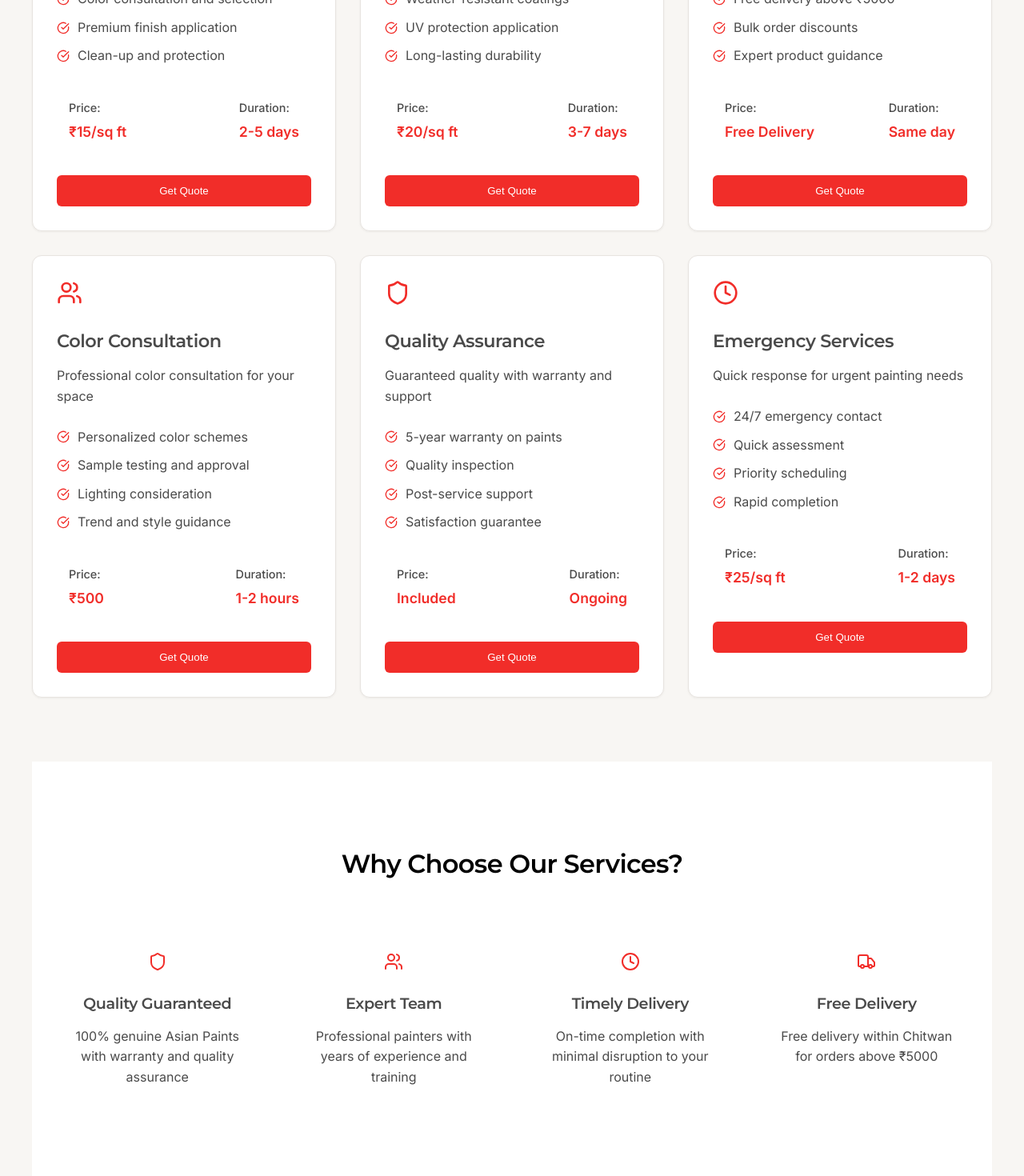
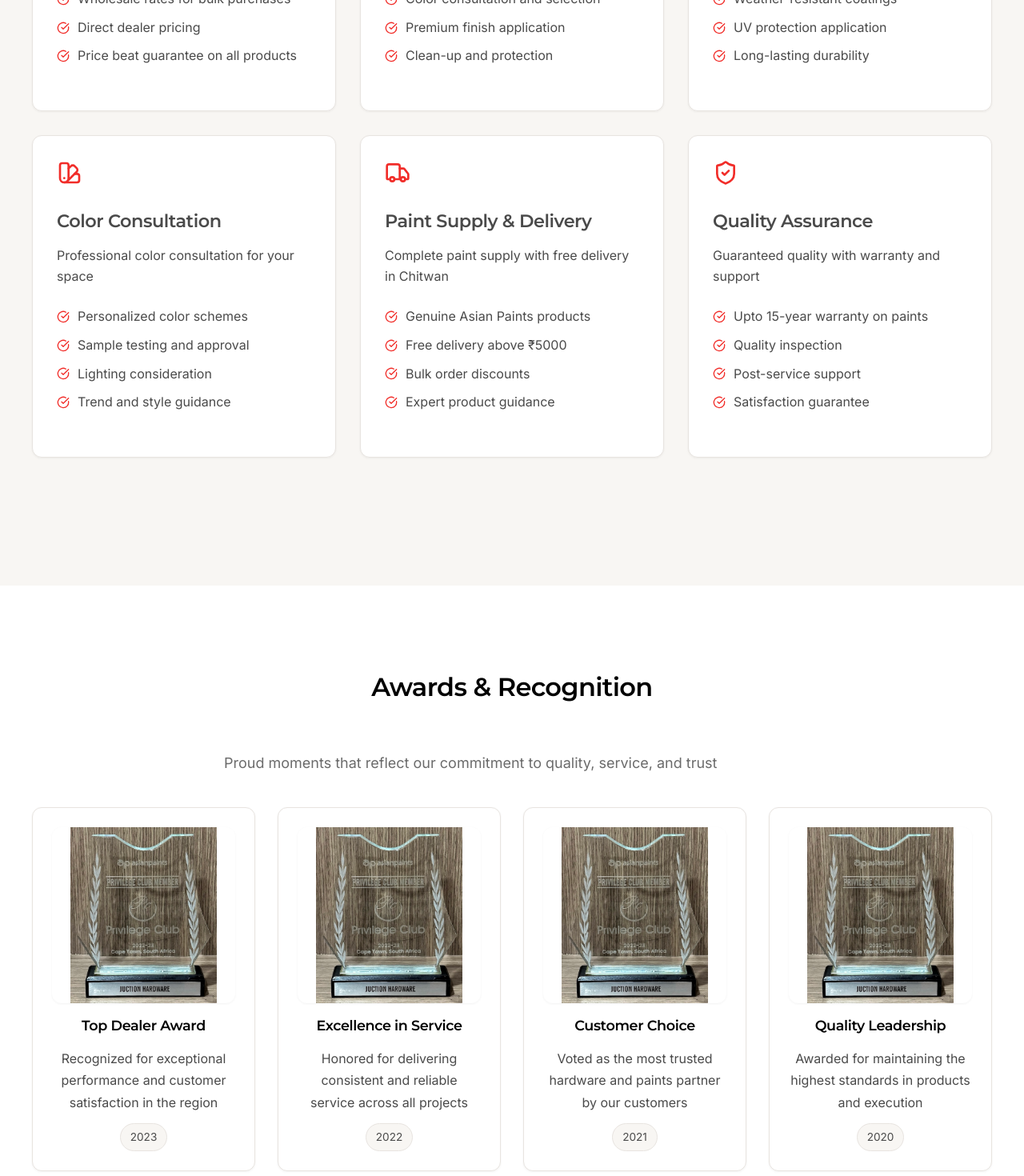
Before and after one commit to joneshshrestha/juction-hardware, a React (Create React App) app: page /services in a window 1280 px wide. Shown: the part 640-2110 px from the top of the page at 80% size. Built offline with nearby package versions, Linux system fonts and the light colour scheme.

Commit message:
update awards section

```diff
--- a/src/components/Footer.js
+++ b/src/components/Footer.js
@@ -54,20 +54,30 @@ const Footer = () => {
               </div>
             </div>
             <p className="footer-description">
-              Your trusted partner for premium Asian Paints in Chitwan, Nepal.
-              Quality products, expert consultation, and professional services.
+              Your trusted partner for premium Asian Paints in Chitwan, Nepal. Quality products,
+              expert consultation, and professional services.
             </p>
             <div className="social-links">
-              <a href="#" className="social-link">
+              <a href="https://www.facebook.com/juctionhardware" className="social-link" target="_blank">
                 <Facebook size={20} />
               </a>
-              <a href="#" className="social-link">
+              <a href="https://www.instagram.com/juctionhardware" className="social-link" target="_blank">
                 <Instagram size={20} />
               </a>
-              <a href="#" className="social-link" aria-label="TikTok">
+              <a
+                href="https://www.tiktok.com/@juctionhardware"
+                className="social-link"
+                target="_blank"
+                aria-label="TikTok"
+              >
                 <TikTokIcon size={20} />
               </a>
-              <a href="#" className="social-link" aria-label="Google">
+              <a
+                href="https://maps.app.goo.gl/PxpxTQo1X1vV7z1m8"
+                className="social-link"
+                target="_blank"
+                aria-label="Google"
+              >
                 <GoogleIcon size={20} />
               </a>
             </div>
@@ -77,11 +87,21 @@ const Footer = () => {
           <div className="footer-section">
             <h3>Quick Links</h3>
             <ul className="footer-links">
-              <li><Link to="/">Home</Link></li>
-              <li><Link to="/products">Products</Link></li>
-              <li><Link to="/services">Services</Link></li>
-              <li><Link to="/about">About Us</Link></li>
-              <li><Link to="/contact">Contact</Link></li>
+              <li>
+                <Link to="/">Home</Link>
+              </li>
+              <li>
+                <Link to="/products">Products</Link>
+              </li>
+              <li>
+                <Link to="/services">Services</Link>
+              </li>
+              <li>
+                <Link to="/about">About Us</Link>
+              </li>
+              <li>
+                <Link to="/contact">Contact</Link>
+              </li>
             </ul>
           </div>
 
@@ -103,7 +123,9 @@ const Footer = () => {
             <ul className="contact-list">
               <li className="contact-item">
                 <MapPin size={31} />
-                <span className="contact-text">Main Road, Narayangarh, Bharatpur, Chitwan, Nepal</span>
+                <span className="contact-text">
+                  Main Road, Narayangarh, Bharatpur, Chitwan, Nepal
+                </span>
               </li>
               <li className="contact-item">
                 <Phone size={16} />
@@ -115,7 +137,7 @@ const Footer = () => {
               </li>
               <li className="contact-item">
                 <Clock size={16} />
-                <span className="contact-text">Sun-Sat: 8AM-7PM</span>
+                <span className="contact-text">Tue-Sun: 8AM-7PM</span>
               </li>
             </ul>
           </div>
--- a/src/pages/Home.js
+++ b/src/pages/Home.js
@@ -57,29 +57,35 @@ const Home = () => {
     },
   ];
 
-  const products = [
-    { name: "Asian Paints Ace", category: "Interior Paint", image: "https://images.unsplash.com/photo-1589939705384-5185137a7f0f?w=1600&h=900&fit=crop", price: "₹2,500" },
-    { name: "Asian Paints Apex", category: "Exterior Paint", image: "https://images.unsplash.com/photo-1558618666-fcd25c85cd64?w=1600&h=900&fit=crop", price: "₹3,200" },
-    { name: "Asian Paints Royale", category: "Premium Interior", image: "https://images.unsplash.com/photo-1560472354-b33ff0c44a43?w=1600&h=900&fit=crop", price: "₹4,500" },
-    { name: "Asian Paints Tractor", category: "Exterior Paint", image: "https://images.unsplash.com/photo-1578662996442-48f60103fc96?w=1600&h=900&fit=crop", price: "₹2,800" },
-    { name: "Asian Paints Texture", category: "Texture Paint", image: "https://images.unsplash.com/photo-1586023492125-27b2c045efd7?w=1600&h=900&fit=crop", price: "₹3,800" },
-    { name: "Asian Paints Primer", category: "Primer", image: "https://images.unsplash.com/photo-1589939705384-5185137a7f0f?w=1600&h=900&fit=crop", price: "₹1,800" }
-  ];
-
   // Hero slides: first is video, then 3 images from /public/images
   const bannerSlides = [
     <div key="slide0" className="banner-slide">
       <div className="banner-image">
-        <video className="banner-media" src="/images/banner-0.mp4" autoPlay muted playsInline preload="metadata"></video>
+        <video
+          className="banner-media"
+          src="/images/banner-0.mp4"
+          autoPlay
+          muted
+          playsInline
+          preload="metadata"
+        ></video>
       </div>
       <div className="banner-content">
         <div className="banner-text">
           <h1>Welcome to Juction Hardware</h1>
           <h2>Official Asian Paints Dealer in Chitwan</h2>
-          <p>Transform your space with premium Asian Paints. We offer the complete range of interior, exterior, and specialty paints with expert consultation and professional support.</p>
+          <p>
+            Transform your space with premium Asian Paints. We offer the complete range of interior,
+            exterior, and specialty paints with expert consultation and professional support.
+          </p>
           <div className="banner-buttons">
-            <Link to="/products" className="btn btn-primary">Explore Products<ArrowRight size={16} /></Link>
-            <Link to="/contact" className="btn btn-secondary">Get Quote</Link>
+            <Link to="/products" className="btn btn-primary">
+              Explore Products
+              <ArrowRight size={16} />
+            </Link>
+            <Link to="/contact" className="btn btn-secondary">
+              Get Quote
+            </Link>
           </div>
         </div>
       </div>
@@ -90,12 +96,21 @@ const Home = () => {
       </div>
       <div className="banner-content">
         <div className="banner-text">
-          <h1>Premium Quality Paints</h1>
-          <h2>100% Genuine Asian Paints</h2>
-          <p>Experience the finest quality paints with superior coverage, durability, and beautiful finishes. From interior to exterior, we have everything you need.</p>
+          <h1>Best Price Guarantee</h1>
+          <h2>Retail and Wholesale</h2>
+          <p>
+            Experience the finest quality paints at the cheapest price with superior coverage,
+            durability, and beautiful finishes. From interior to exterior, we have everything you
+            need.
+          </p>
           <div className="banner-buttons">
-            <Link to="/services" className="btn btn-primary">Our Services<ArrowRight size={16} /></Link>
-            <Link to="/contact" className="btn btn-secondary">Contact Us</Link>
+            <Link to="/services" className="btn btn-primary">
+              Our Services
+              <ArrowRight size={16} />
+            </Link>
+            <Link to="/contact" className="btn btn-secondary">
+              Contact Us
+            </Link>
           </div>
         </div>
       </div>
@@ -106,12 +121,20 @@ const Home = () => {
       </div>
       <div className="banner-content">
         <div className="banner-text">
-          <h1>Professional Painting Services</h1>
-          <h2>Expert Team & Quality Work</h2>
-          <p>Our professional painting team ensures perfect results with attention to detail. From color consultation to final finish, we handle everything.</p>
+          <h1>Color Visualizer</h1>
+          <h2>Pick the perfect shades</h2>
+          <p>
+            Visualize it before you paint it! We provide free color visualizer to help you choose
+            the perfect color for your home.
+          </p>
           <div className="banner-buttons">
-            <Link to="/services" className="btn btn-primary">View Services<ArrowRight size={16} /></Link>
-            <Link to="/about" className="btn btn-secondary">About Us</Link>
+            <Link to="/services" className="btn btn-primary">
+              View Services
+              <ArrowRight size={16} />
+            </Link>
+            <Link to="/about" className="btn btn-secondary">
+              About Us
+            </Link>
           </div>
         </div>
       </div>
@@ -124,14 +147,22 @@ const Home = () => {
         <div className="banner-text">
           <h1>Trusted by Homeowners</h1>
           <h2>Quality Products & Service</h2>
-          <p>From premium paints to expert guidance, we are your partner for beautiful, long-lasting finishes.</p>
+          <p>
+            From premium paints to expert guidance, we are your partner for beautiful, long-lasting
+            finishes.
+          </p>
           <div className="banner-buttons">
-            <Link to="/products" className="btn btn-primary">Explore Products<ArrowRight size={16} /></Link>
-            <Link to="/contact" className="btn btn-secondary">Get Quote</Link>
+            <Link to="/products" className="btn btn-primary">
+              Explore Products
+              <ArrowRight size={16} />
+            </Link>
+            <Link to="/contact" className="btn btn-secondary">
+              Get Quote
+            </Link>
           </div>
         </div>
       </div>
-    </div>
+    </div>,
   ];
 
   // Featured products promotional slides (image-only)
--- a/src/pages/Services.css
+++ b/src/pages/Services.css
@@ -256,6 +256,46 @@
   font-weight: 500;
 }
 
+/* Awards & Recognition */
+.awards {
+  background: var(--white);
+  /* full-bleed like Home hero */
+  width: 100vw;
+  position: relative;
+  left: 50%;
+  right: 50%;
+  margin-left: -50vw;
+  margin-right: -50vw;
+}
+.awards-grid { display: grid; grid-template-columns: repeat(auto-fit, minmax(260px, 1fr)); gap: 28px; margin-top: 40px; }
+.award-card { text-align: center; position: relative; padding: 24px; }
+
+/* Award image styling */
+.award-image-wrap {
+  border-radius: 12px;
+  overflow: hidden;
+  box-shadow: var(--shadow-soft);
+  margin: 0 auto 16px;
+  max-width: 320px;
+  background: var(--white);
+  display: flex;
+  align-items: center;
+  justify-content: center;
+}
+.award-image {
+  width: 100%;
+  height: 220px;
+  object-fit: contain; /* prevent cropping */
+  display: block;
+  transition: transform 0.35s ease, filter 0.35s ease;
+  filter: saturate(0.98) contrast(1.02);
+}
+.award-card:hover .award-image { transform: scale(1.02); filter: saturate(1.05) contrast(1.05); }
+
+.award-card h3 { font-size: 1.1rem; margin-bottom: 8px; }
+.award-card p { color: var(--text-light); margin-bottom: 12px; }
+.award-year { display: inline-block; background: var(--neutral-bg); border: 1px solid var(--neutral-medium); border-radius: 999px; padding: 6px 12px; font-size: 0.85rem; color: var(--text-dark); }
+
 /* Responsive Design */
 @media (max-width: 768px) {
   .services-page {
--- a/src/pages/Services.js
+++ b/src/pages/Services.js
@@ -2,98 +2,86 @@ import React from 'react';
 import { motion } from 'framer-motion';
 import {
   Paintbrush,
-  Palette,
   Truck,
-  Users,
-  Shield,
-  Clock,
   CheckCircle,
   Star,
   Phone,
-  MapPin
+  MapPin,
+  PaintRoller,
+  SwatchBook,
+  ShieldCheck,
+  DollarSign
 } from 'lucide-react';
 import './Services.css';
 
 const Services = () => {
   const services = [
     {
-      icon: <Paintbrush size={32} />,
-      title: "Interior Painting",
-      description: "Professional interior painting services with premium Asian Paints products",
+      icon: <DollarSign size={32} />,
+      title: 'Cheapest Price Guarantee',
+      description: 'We offer the lowest prices on all Asian Paints products',
       features: [
-        "Wall preparation and priming",
-        "Color consultation and selection",
-        "Premium finish application",
-        "Clean-up and protection"
+        'Guaranteed best price',
+        'Wholesale rates for bulk purchases',
+        'Direct dealer pricing',
+        'Price beat guarantee on all products',
       ],
-      price: "₹15/sq ft",
-      duration: "2-5 days"
     },
     {
-      icon: <Palette size={32} />,
-      title: "Exterior Painting",
-      description: "Weather-resistant exterior painting with superior protection",
+      icon: <Paintbrush size={32} />,
+      title: 'Interior Painting',
+      description: 'Professional interior painting services with premium Asian Paints products',
       features: [
-        "Surface preparation and repair",
-        "Weather-resistant coatings",
-        "UV protection application",
-        "Long-lasting durability"
+        'Wall preparation and priming',
+        'Color consultation and selection',
+        'Premium finish application',
+        'Clean-up and protection',
       ],
-      price: "₹20/sq ft",
-      duration: "3-7 days"
+    },
+    {
+      icon: <PaintRoller size={32} />,
+      title: 'Exterior Painting',
+      description: 'Weather-resistant exterior painting with superior protection',
+      features: [
+        'Surface preparation and repair',
+        'Weather-resistant coatings',
+        'UV protection application',
+        'Long-lasting durability',
+      ],
+    },
+    {
+      icon: <SwatchBook size={32} />,
+      title: 'Color Consultation',
+      description: 'Professional color consultation for your space',
+      features: [
+        'Personalized color schemes',
+        'Sample testing and approval',
+        'Lighting consideration',
+        'Trend and style guidance',
+      ],
     },
     {
       icon: <Truck size={32} />,
-      title: "Paint Supply & Delivery",
-      description: "Complete paint supply with free delivery in Chitwan",
+      title: 'Paint Supply & Delivery',
+      description: 'Complete paint supply with free delivery in Chitwan',
       features: [
-        "Genuine Asian Paints products",
-        "Free delivery above ₹5000",
-        "Bulk order discounts",
-        "Expert product guidance"
+        'Genuine Asian Paints products',
+        'Free delivery above ₹5000',
+        'Bulk order discounts',
+        'Expert product guidance',
       ],
-      price: "Free Delivery",
-      duration: "Same day"
     },
     {
-      icon: <Users size={32} />,
-      title: "Color Consultation",
-      description: "Professional color consultation for your space",
+      icon: <ShieldCheck size={32} />,
+      title: 'Quality Assurance',
+      description: 'Guaranteed quality with warranty and support',
       features: [
-        "Personalized color schemes",
-        "Sample testing and approval",
-        "Lighting consideration",
-        "Trend and style guidance"
+        'Upto 15-year warranty on paints',
+        'Quality inspection',
+        'Post-service support',
+        'Satisfaction guarantee',
       ],
-      price: "₹500",
-      duration: "1-2 hours"
     },
-    {
-      icon: <Shield size={32} />,
-      title: "Quality Assurance",
-      description: "Guaranteed quality with warranty and support",
-      features: [
-        "5-year warranty on paints",
-        "Quality inspection",
-        "Post-service support",
-        "Satisfaction guarantee"
-      ],
-      price: "Included",
-      duration: "Ongoing"
-    },
-    {
-      icon: <Clock size={32} />,
-      title: "Emergency Services",
-      description: "Quick response for urgent painting needs",
-      features: [
-        "24/7 emergency contact",
-        "Quick assessment",
-        "Priority scheduling",
-        "Rapid completion"
-      ],
-      price: "₹25/sq ft",
-      duration: "1-2 days"
-    }
   ];
 
   const testimonials = [
@@ -129,6 +117,7 @@ const Services = () => {
   };
 
   return (
+    <>
     <div className="services-page">
       <div className="container">
         {/* Header */}
@@ -171,56 +160,49 @@ const Services = () => {
                 ))}
               </div>
 
-              <div className="service-meta">
-                <div className="meta-item">
-                  <span className="meta-label">Price:</span>
-                  <span className="meta-value">{service.price}</span>
-                </div>
-                <div className="meta-item">
-                  <span className="meta-label">Duration:</span>
-                  <span className="meta-value">{service.duration}</span>
-                </div>
-              </div>
-
-              <button className="service-btn">
-                Get Quote
-              </button>
             </motion.div>
           ))}
         </div>
 
-        {/* Why Choose Us */}
-        <section className="why-choose-us section">
+        {/* Awards & Recognition */}
+        </div>
+      </div>
+      <section className="awards section">
         <div className="container">
-            <h2 className="section-title">Why Choose Our Services?</h2>
-            <div className="reasons-grid">
-              <div className="reason-item">
-                <div className="reason-icon">
-                  <Shield size={24} />
+            <h2 className="section-title">Awards & Recognition</h2>
+            <p className="section-subtitle">Proud moments that reflect our commitment to quality, service, and trust</p>
+            <div className="awards-grid">
+              <div className="award-card card">
+                <div className="award-image-wrap">
+                  <img src="/images/award-1.jpg" alt="Award" className="award-image" />
                 </div>
-                <h3>Quality Guaranteed</h3>
-                <p>100% genuine Asian Paints with warranty and quality assurance</p>
+                <h3>Top Dealer Award</h3>
+                <p>Recognized for exceptional performance and customer satisfaction in the region</p>
+                <span className="award-year">2023</span>
               </div>
-              <div className="reason-item">
-                <div className="reason-icon">
-                  <Users size={24} />
+              <div className="award-card card">
+                <div className="award-image-wrap">
+                  <img src="/images/award-1.jpg" alt="Award" className="award-image" />
                 </div>
-                <h3>Expert Team</h3>
-                <p>Professional painters with years of experience and training</p>
+                <h3>Excellence in Service</h3>
+                <p>Honored for delivering consistent and reliable service across all projects</p>
+                <span className="award-year">2022</span>
               </div>
-              <div className="reason-item">
-                <div className="reason-icon">
-                  <Clock size={24} />
+              <div className="award-card card">
+                <div className="award-image-wrap">
+                  <img src="/images/award-1.jpg" alt="Award" className="award-image" />
                 </div>
-                <h3>Timely Delivery</h3>
-                <p>On-time completion with minimal disruption to your routine</p>
+                <h3>Customer Choice</h3>
+                <p>Voted as the most trusted hardware and paints partner by our customers</p>
+                <span className="award-year">2021</span>
               </div>
-              <div className="reason-item">
-                <div className="reason-icon">
-                  <Truck size={24} />
+              <div className="award-card card">
+                <div className="award-image-wrap">
+                  <img src="/images/award-1.jpg" alt="Award" className="award-image" />
                 </div>
-                <h3>Free Delivery</h3>
-                <p>Free delivery within Chitwan for orders above ₹5000</p>
+                <h3>Quality Leadership</h3>
+                <p>Awarded for maintaining the highest standards in products and execution</p>
+                <span className="award-year">2020</span>
               </div>
             </div>
           </div>
@@ -255,7 +237,7 @@ const Services = () => {
           </div>
         </section>
 
-        {/* Contact CTA */}
+
     <section className="services-cta section">
       <div className="container">
         <div className="cta-content">
@@ -273,7 +255,7 @@ const Services = () => {
             <div className="cta-contact">
               <div className="contact-item">
                 <Phone size={20} />
-                    <span>+977-56-123456</span>
+                <span>+977-9845156783</span>
               </div>
               <div className="contact-item">
                 <MapPin size={20} />
@@ -287,8 +269,7 @@ const Services = () => {
         </div>
       </div>
     </section>
-      </div>
-    </div>
+    </>
   );
 };
 
```
Also changed, not shown: public/images/award-1.jpg (added). Lines whose indentation alone changed are shown as unchanged.
